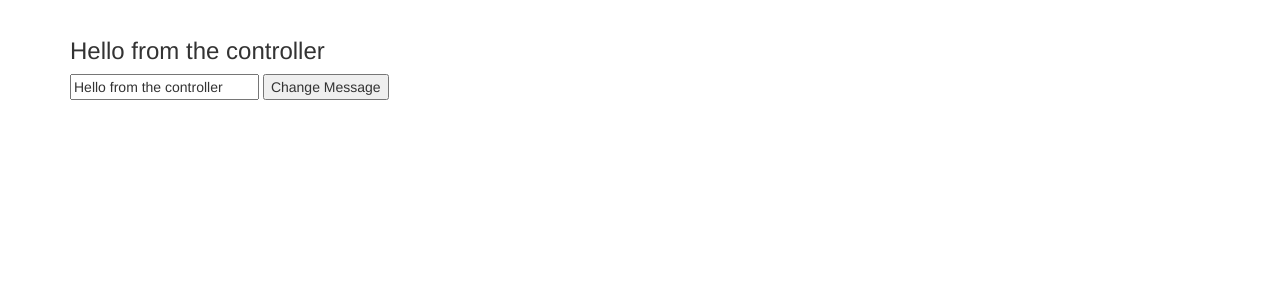
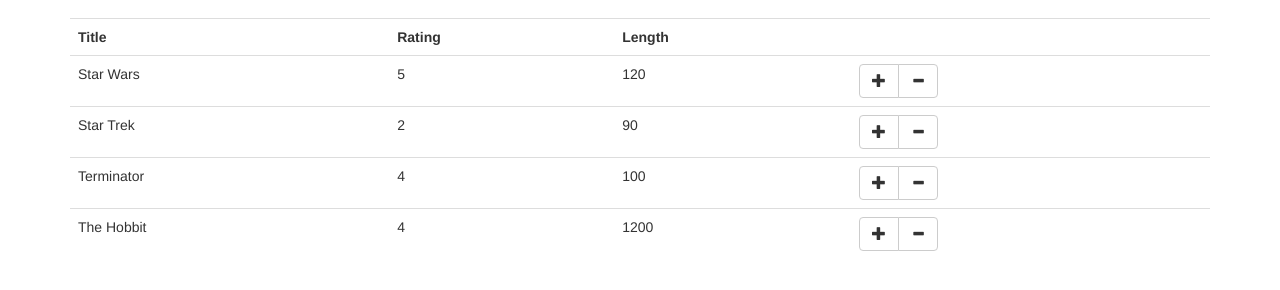
Before and after one commit to LagunaISW/Angular-components, a plain HTML site: page index.html in a window 1280 px wide. Shown: the part 54-344 px from the top of the page. Drawn offline with nearby package versions, Linux system fonts and the light colour scheme.

Commit message:
Componente con eventos y requiest

```diff
--- /dev/null
+++ b/movies.json
@@ -0,0 +1,26 @@
+[
+    {
+        "id": 1,
+        "title": "Star Wars",
+        "rating": 5,
+        "length": 120
+    },
+    {
+        "id": 2,
+        "title": "Star Trek",
+        "rating": 2,
+        "length": 90
+    },
+    {
+        "id": 3,
+        "title": "Terminator",
+        "rating": 4,
+        "length": 100
+    },
+    {
+        "id": 4,
+        "title": "The Hobbit",
+        "rating": 4,
+        "length": 1200
+    }
+]
--- a/ps-movies/movie-list.component.html
+++ b/ps-movies/movie-list.component.html
@@ -1,5 +1,25 @@
 <div>
-    <h3>{{ model.message }}</h3>
-    <input type="text" ng-model="model.message">
-    <button ng-click="model.changeMessage()">Change Message</button>
+    <table class="table">
+        <tr>
+            <th>Title</th>
+            <th>Rating</th>
+            <th>Length</th>
+            <th></th>
+        </tr>
+        <tr ng-repeat="movie in model.movies">
+            <td>{{movie.title}}</td>
+            <td>{{movie.rating}}</td>
+            <td>{{movie.length}}</td>
+            <td>
+                <div class="btn-group">
+                    <button class="btn btn-default" ng-click="model.upRating(movie)">
+                        <span class="glyphicon glyphicon-plus"></span>
+                    </button>
+                    <button class="btn btn-default" ng-click="model.downRating(movie)">
+                        <span class="glyphicon glyphicon-minus"></span>
+                    </button>
+                </div>
+            </td>
+        </tr>
+    </table>
 </div>
--- a/ps-movies/movie-list.component.js
+++ b/ps-movies/movie-list.component.js
@@ -1,18 +1,43 @@
-(function(){
+(function () {
     'use strict';
 
     var module = angular.module("psMovies");
 
-    module.component("movieList",{
-        templateUrl:"/ps-movies/movie-list.component.html",
+    function fetchMovies($http) {
+            return $http.get("/movies.json")
+                .then(function(response) {
+                    return response.data;
+                });
+        }
+
+    function controller($http) {
+
+        var model = this;
+        model.movies = [];
+
+        model.$onInit = function () {
+            fetchMovies($http).then(function (movies) {
+                model.movies = movies;
+            });
+        };
+
+        model.upRating = function (movie) {
+            if (movie.rating < 5) {
+                movie.rating += 1;
+            }
+        }
+
+        model.downRating = function (movie) {
+            if (movie.rating > 1) {
+                movie.rating -= 1;
+            }
+        }
+    }
+
+    module.component("movieList", {
+        templateUrl: "/ps-movies/movie-list.component.html",
         controllerAs: "model",
-        controller: function () {
-            var model = this;
-            model.message = "Hello from the controller";
-            model.changeMessage = function () {
-                model.message = "New message";
-            };
-        }
+        controller: ["$http",controller]
     });
 
-}());
+} ());
```
